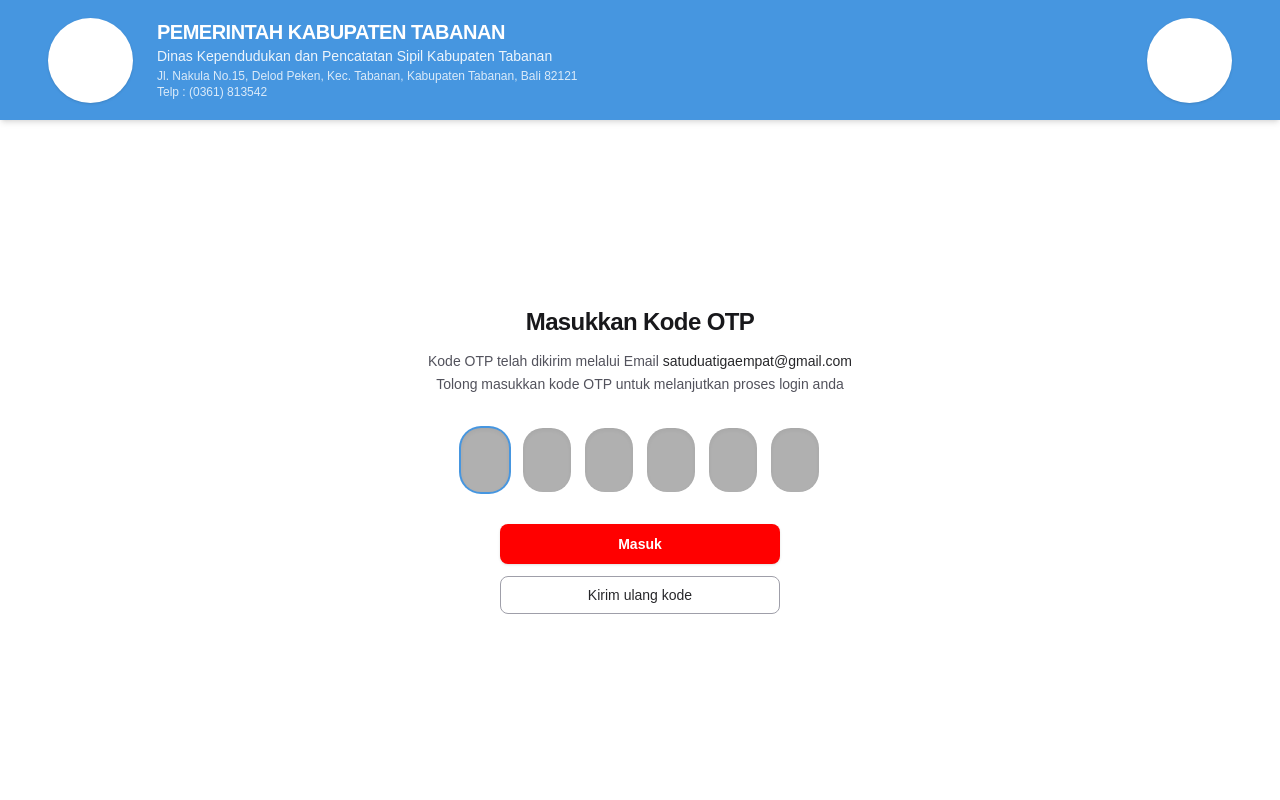
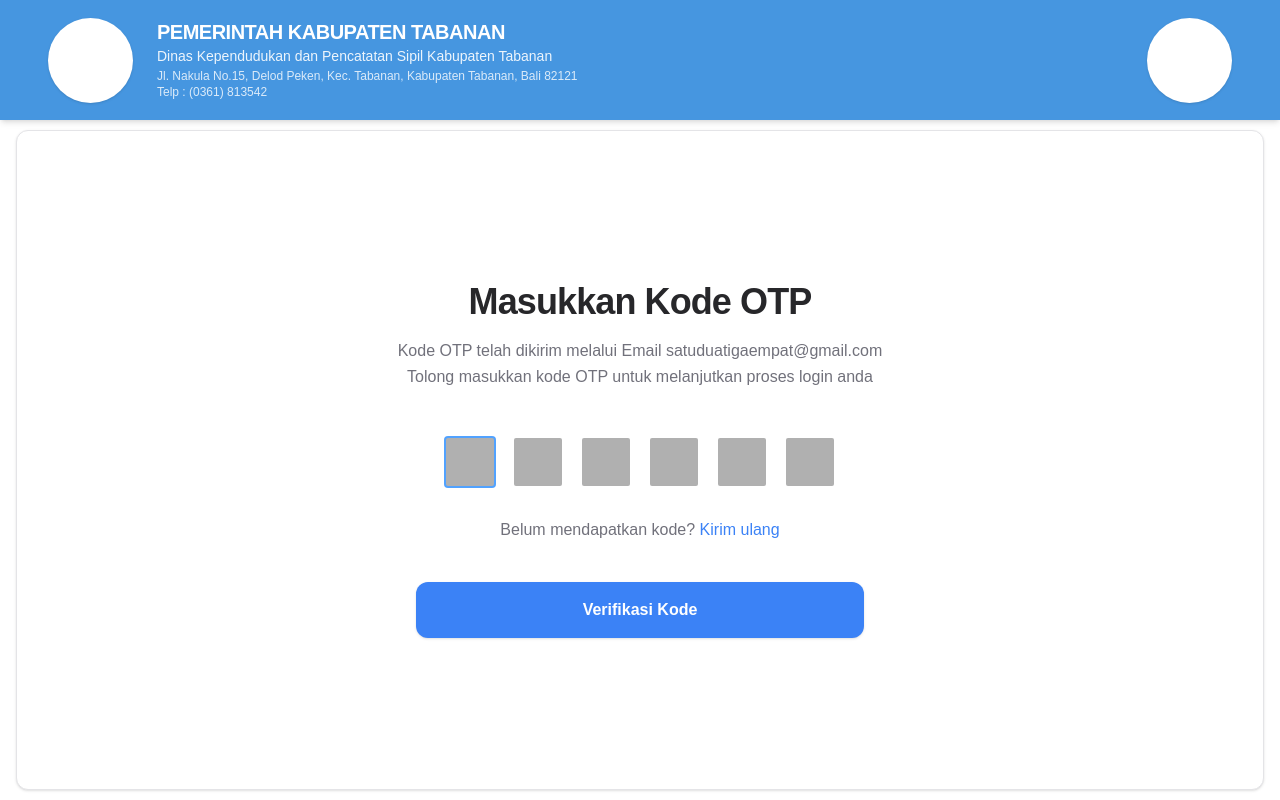
Before and after one commit to dekana576/project-magang-instiki, a Next.js app: page /otp in a window 1280 px wide. Built offline with nearby package versions, Linux system fonts and the light colour scheme.

Commit message:
update otp page

```diff
--- a/src/components/pages/OtpPage.tsx
+++ b/src/components/pages/OtpPage.tsx
@@ -14,7 +14,12 @@ export default function OtpPage() {
   // Pindah otomatis ke kotak berikutnya saat angka diketik
   const handleInput = (index: number, e: React.FormEvent<HTMLInputElement>) => {
     const value = e.currentTarget.value;
-    if (value && index < 5) {
+
+    // Hanya ambil angka (0-9)
+    const numericValue = value.replace(/[^0-9]/g, "");
+    e.currentTarget.value = numericValue;
+
+    if (numericValue && index < 5) {
       inputRefs.current[index + 1]?.focus();
     }
   };
@@ -32,24 +37,25 @@ export default function OtpPage() {
       <TopBar />
 
       {/* Konten OTP */}
-      <main className="flex-1 flex flex-col items-center justify-center px-4 py-12">
-        <div className="w-full max-w-lg flex flex-col items-center text-center">
+      <main className="flex-1 flex flex-col py-[10px] px-[3px]">
+        <div className="w-full max-w-[98%] mx-auto flex-1 bg-white rounded-xl border border-zinc-200 shadow-sm py-24 px-6 sm:px-12 flex flex-col items-center justify-center text-center">
+
           {/* Judul */}
-          <h1 className="text-xl sm:text-2xl font-bold text-zinc-900 tracking-tight mb-3">
+          <h1 className="text-3xl sm:text-4xl font-bold text-zinc-800 tracking-tight mb-4">
             Masukkan Kode OTP
           </h1>
 
           {/* Deskripsi */}
-          <p className="text-xs sm:text-sm text-zinc-600 leading-relaxed max-w-md mb-8">
-            Kode OTP telah dikirim melalui Email{" "}
-            <span className="text-zinc-800 font-medium">satuduatigaempat@gmail.com</span>
+          <p className="text-sm sm:text-base text-zinc-500 leading-relaxed mb-12 max-w-xl">
+            Kode OTP telah dikirim melalui Email satuduatigaempat@gmail.com
             <br />
             Tolong masukkan kode OTP untuk melanjutkan proses login anda
           </p>
 
-          {/* Form OTP (Bisa otomatis pindah kotak) */}
-          <form className="flex flex-col items-center w-full">
-            <div className="flex items-center justify-center gap-2.5 sm:gap-3.5 mb-8">
+          {/* Form OTP */}
+          <form className="flex flex-col items-center w-full max-w-lg">
+            {/* Input Kotak OTP */}
+            <div className="flex items-center justify-center gap-2 sm:gap-5 mb-8">
               {[...Array(6)].map((_, index) => (
                 <input
                   key={index}
@@ -57,32 +63,37 @@ export default function OtpPage() {
                     inputRefs.current[index] = el;
                   }}
                   type="text"
+                  inputMode="numeric"
                   maxLength={1}
-                  autoFocus={index === 0}
                   onInput={(e) => handleInput(index, e)}
                   onKeyDown={(e) => handleKeyDown(index, e)}
-                  className="w-10 sm:w-12 h-14 sm:h-16 rounded-[16px] sm:rounded-[20px] bg-[#B0B0B0] text-center text-xl sm:text-2xl font-bold text-zinc-900 focus:outline-none focus:ring-2 focus:ring-[#4696E0] shadow-inner"
+                  className="w-12 h-12 rounded-[2px] sm:w-12 sm:h-12 bg-[#B0B0B0] text-center text-2xl sm:text-3xl font-bold text-zinc-900 focus:outline-none focus:ring-2 focus:ring-blue-400"
                 />
               ))}
             </div>
 
-            {/* Tombol Aksi */}
-            <div className="flex flex-col items-center gap-3 w-full max-w-[280px]">
+            {/* Teks Kirim Ulang */}
+            <div className="text-sm sm:text-base text-zinc-500 mb-10">
+              Belum mendapatkan kode?{" "}
               <button
                 type="button"
-                className="w-full py-2.5 px-6 bg-[#FF0000] hover:bg-[#E60000] text-white text-sm font-semibold rounded-lg shadow-sm transition active:scale-[0.98] cursor-pointer"
+                className="text-[#3B82F6] hover:underline font-medium cursor-pointer"
               >
-                Masuk
+                Kirim ulang
               </button>
+            </div>
 
+            {/* Tombol Aksi */}
+            <div className="w-full max-w-md">
               <button
                 type="button"
-                className="w-full py-2 px-6 bg-white hover:bg-zinc-50 border border-zinc-400 text-zinc-800 text-sm font-medium rounded-lg transition active:scale-[0.98] cursor-pointer"
+                className="w-full py-4 px-6 bg-[#3B82F6] hover:bg-blue-600 text-white text-base font-semibold rounded-xl shadow-sm transition active:scale-[0.98] cursor-pointer"
               >
-                Kirim ulang kode
+                Verifikasi Kode
               </button>
             </div>
           </form>
+
         </div>
       </main>
     </div>
```
